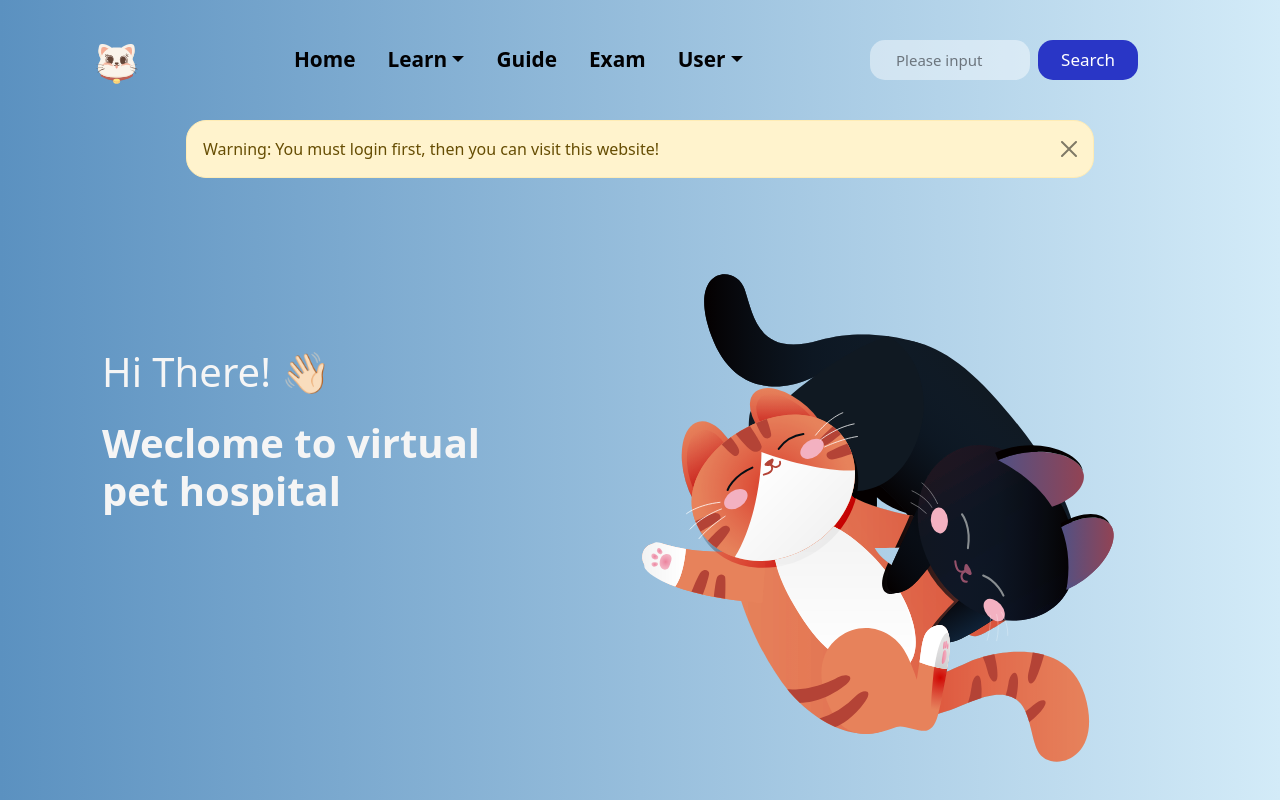
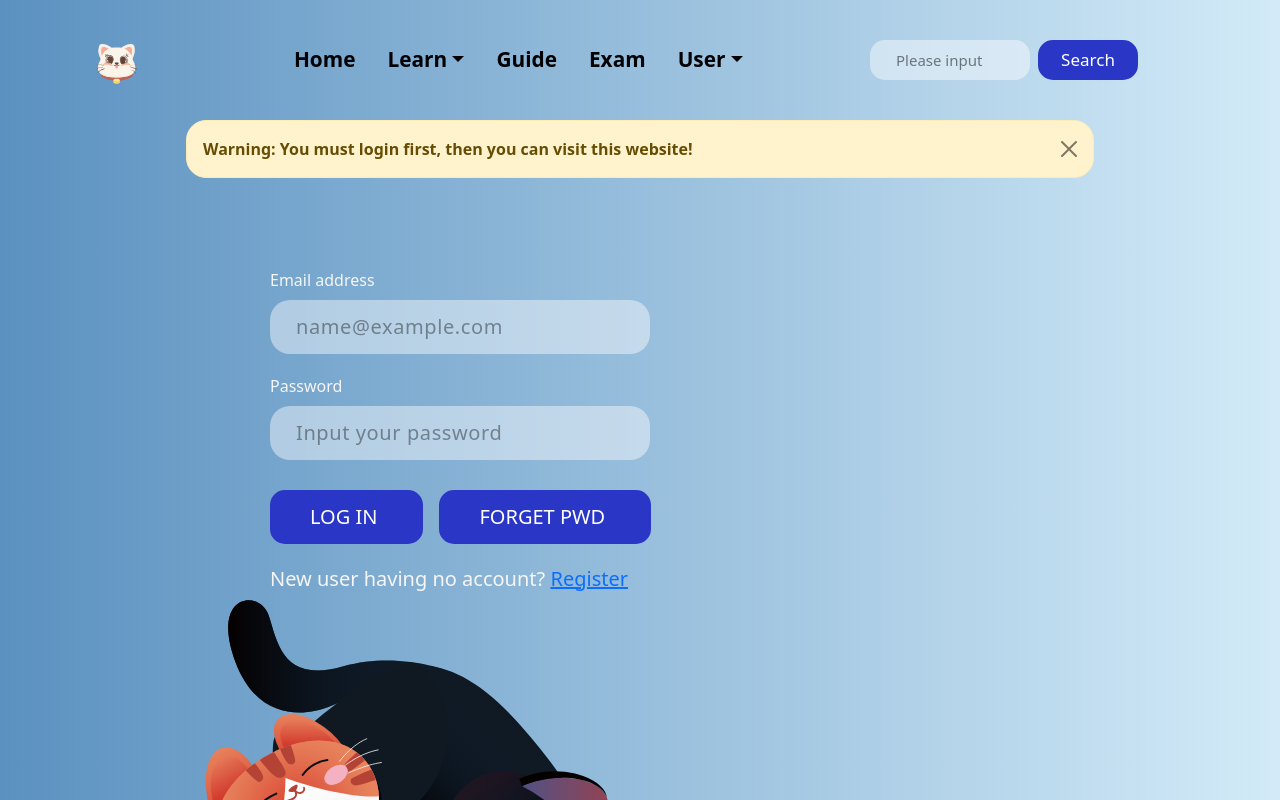
Before and after one commit to zcy530/PetHospital, a React (Create React App) app: page /login in a window 1280 px wide. Shown: the top 800 px of the page. Built offline with nearby package versions, Linux system fonts and the light colour scheme.

Commit message:
登录或者注册成功后的跳转

```diff
--- a/src/App.js
+++ b/src/App.js
@@ -1,5 +1,5 @@
 import React,{ useEffect } from 'react'
-import { HashRouter, Routes, Route, Link } from "react-router-dom"
+import { BrowserRouter, Routes, Route, Link } from "react-router-dom"
 import Home from './pages_front/home/home.tsx';
 import CaseLearn from './pages_front/learnCase/caselearn.tsx';
 import CaseLearnVer2 from './pages_front/learnCase/caseLearnVer2.tsx';
@@ -20,7 +20,7 @@ import "./App.css";
 function App() {
 
   return (
-		<HashRouter>
+		<BrowserRouter>
 			<NavBar />
 			<div className="App">
 			<Routes >
@@ -37,7 +37,7 @@ function App() {
 			</Routes>
 			</div>
 			<Footer />
-		</HashRouter>
+		</BrowserRouter>
   );
 }
 
--- a/src/actions/userActions.js
+++ b/src/actions/userActions.js
@@ -64,7 +64,7 @@ export const register = (email, password, role, user_class) => async (dispatch)
             payload: data,
         })
 
-        localStorage.setItem('userInfo', JSON.stringify(data))
+        localStorage.setItem('userRegisterInfo', JSON.stringify(data))
     } catch (error) {
         dispatch({
             type: 'USER_REGISTER_FAIL',
--- a/src/pages_front/login/login.tsx
+++ b/src/pages_front/login/login.tsx
@@ -1,15 +1,11 @@
 import React, {useEffect, useState} from "react";
 import { Container, Row, Col, Alert } from "react-bootstrap";
 import Cat from "../../Assets/image/cat.svg";
-import { UserOutlined, EyeInvisibleOutlined, EyeTwoTone } from '@ant-design/icons';
 import {Form, Button} from 'react-bootstrap';
 import { loginInfo } from "./loginType";
 import { useDispatch, useSelector } from "react-redux";
 import { login } from "../../actions/userActions";
-import { createHashHistory } from "@remix-run/router";
-import { Link } from "react-router-dom";
-
-const customHash = createHashHistory();
+import { Link, useNavigate } from "react-router-dom";
 
 const Login = () => {
 
@@ -23,21 +19,24 @@ const Login = () => {
     const [email,setEmail] = useState<string>('');
     const [password,setPassword] = useState<string>('');
     const [remember, setRemember] = useState<boolean>(false);
+    const [show, setShow] = useState<boolean>(true);
 
+    const navigate = useNavigate()
     const dispatch = useDispatch()
 
+    // 从 reduc 拿到全局的 state
     const userLogin = useSelector((state:any) => state.userLogin)
-    const { loading, error, userInfo } = userLogin
+    const { error, userInfo } = userLogin
+    const userRegister = useSelector((state:any) => state.userRegister)
+    const { userRegisterInfo } = userRegister
 
-    // const redirect = location.search.split('=')[1]
-
-    // useEffect(() => {
-    //     if(userInfo) {
-    //         console.log(userInfo)
-    //         console.log(window.location.href)
-    //         customHash.replace('/guide')
-    //     }
-    // },[history, userInfo])
+    // 检测到登录成功就跳转到 home
+    useEffect(() => {
+        if(userInfo) {
+            console.log(userInfo)
+            navigate('/',{replace: true})
+        }
+    },[userInfo])
 
     const submitHandler = (e) => {
 
@@ -49,8 +48,19 @@ const Login = () => {
         <section>
             <Container className="login-content">
             <Row>
+
                 {!userInfo &&
                 <Col className="login">
+
+                { show && userRegisterInfo &&
+                    <Alert
+                        variant='success'
+                        className="login-alert"
+                        onClose={() => {setShow(false)}}
+                        dismissible>
+                        Register successfully! You can login and visit the website now!
+                    </Alert>
+                    }
                     <Form onSubmit={submitHandler}>
                     <Form.Group className="mb-3" controlId="useremail">
                         <Form.Label>Email address</Form.Label>
@@ -76,18 +86,6 @@ const Login = () => {
                     </div>
                     </Col>
                 }
-                {userInfo &&
-                <Col className="home-header">
-                    <h1 style={{ paddingBottom: 15 }}>
-                        Hi There!{" "}
-                        <span className="wave" role="img" aria-labelledby="wave">👋🏻</span>
-                    </h1>
-                    <h1 style={{ paddingBottom: 15 }}>
-                        <strong> Weclome to virtual pet hospital</strong>
-                    </h1>
-                </Col>
-                }
-
 
                 <Col>
                 <img src={Cat} style={{ height: '500px' }} />
--- a/src/pages_front/register/register.tsx
+++ b/src/pages_front/register/register.tsx
@@ -1,9 +1,9 @@
-import React, {useState} from "react";
-import { Container, Row, Col } from "react-bootstrap";
+import React, {useState, useEffect} from "react";
+import { Container, Row, Col, Alert } from "react-bootstrap";
 import Cat from "../../Assets/image/cat.svg";
 import { UserOutlined, EyeInvisibleOutlined, EyeTwoTone } from '@ant-design/icons';
 import {Form, Button} from 'react-bootstrap';
-import { Link } from "react-router-dom";
+import { Link, useNavigate } from "react-router-dom";
 import { registerInfo } from "./registerType";
 import { useDispatch, useSelector } from "react-redux";
 import { register } from "../../actions/userActions";
@@ -17,27 +17,46 @@ function Register() {
         user_class:''
     }
 
-    const [userRegisterInfo, setUserRegisterInfo] = useState<registerInfo>(initailRegisterInfo);
+    const [myuUserRegisterInfo, setMyUserRegisterInfo] = useState<registerInfo>(initailRegisterInfo);
     const [email,setEmail] = useState<string>('');
     const [password,setPassword] = useState<string>('');
     const [role, setRole] = useState<string>('');
     const [userClass, setUserClass] = useState<string>('');
+    const [show, setShow] = useState<boolean>(true);
 
     const dispatch = useDispatch()
+    const navigate = useNavigate()
 
     const userRegister = useSelector((state:any) => state.userRegister)
-    const { error, userInfo } = userRegister
+    const { error, userRegisterInfo } = userRegister
 
     const submitHandler = (e) => {
         e.preventDefault()
         dispatch(register(email, password, role, userClass))
     };
 
+    // 检测到注册成功就跳转到 login
+    useEffect(() => {
+        if(userRegisterInfo) {
+            console.log(userRegisterInfo)
+            navigate('/login',{replace: true})
+        }
+    },[userRegisterInfo])
+
     return (
         <section>
             <Container className="login-content">
             <Row>
                 <Col className="login">
+                { show && error &&
+                    <Alert
+                        variant='danger'
+                        className="login-alert"
+                        onClose={() => setShow(false)}
+                        dismissible>
+                        Error: The email has been registered!
+                    </Alert>
+                }
                 <Form onSubmit={submitHandler}>
                 <Form.Group className="mb-3" controlId="useremail">
                     <Form.Label>Email address</Form.Label>
--- a/src/reducers/userReducers.js
+++ b/src/reducers/userReducers.js
@@ -18,7 +18,7 @@ export const userRegisterReducer = ( state ={}, action) => {
         case 'USER_REGISTER_REQUEST':
             return {loading: true}
         case 'USER_REGISTER_SUCCESS':
-            return {loading: false, userInfo: action.payload }
+            return {loading: false, userRegisterInfo: action.payload }
         case 'USER_REGISTER_FAIL':
             return {loading: false, error: action.payload}
         default:
--- a/src/store.js
+++ b/src/store.js
@@ -12,8 +12,13 @@ const userInfoFromStorage = localStorage.getItem('userInfo')
   ? JSON.parse(localStorage.getItem('userInfo'))
   : null
 
+const userRegisterInfoFromStorage = localStorage.getItem('userRegisterInfo')
+  ? JSON.parse(localStorage.getItem('userRegisterInfo'))
+  : null
+
 const initialState = {
-    userLogin: { userInfo: userInfoFromStorage }
+    userLogin: { userInfo: userInfoFromStorage },
+    userRegisterInfo: { userRegisterInfo: userRegisterInfoFromStorage }
 }
 
 const middleware = [thunk]
--- a/src/style.css
+++ b/src/style.css
@@ -63,6 +63,7 @@ html {
 
   .navbar-alert {
     width: 908px;
+    font-weight: bold;
     margin: auto;
     /* margin-left:360px ; */
     margin-top: 0;
@@ -132,6 +133,15 @@ html {
   .login-option {
     font-size: 20px;
     margin-top: 20px;
+  }
+
+  .login-alert {
+    width: 380px;
+    font-weight: bold !important;
+    /* margin-left:360px ; */
+    margin-top: 0;
+    margin-bottom: 30px;
+    border-radius: 20px !important;
   }
 
   /* Home Page */
@@ -338,15 +348,15 @@ html {
   }
 
   .detail-table {
-    border-radius: 20px;
-    background-color: #ffffffcb;
+    border-radius: 10px;
+    background-color: #ffffff;
     margin-bottom: 20px;
   }
 
   .detail-table-2 {
     margin-top: 10px;
-    border-radius: 20px;
-    background-color: #ffffffcb;
+    border-radius: 10px;
+    background-color: #ffffff;
   }
 
   .ant-descriptions-item-label {
```
Lines whose indentation alone changed are shown as unchanged.
